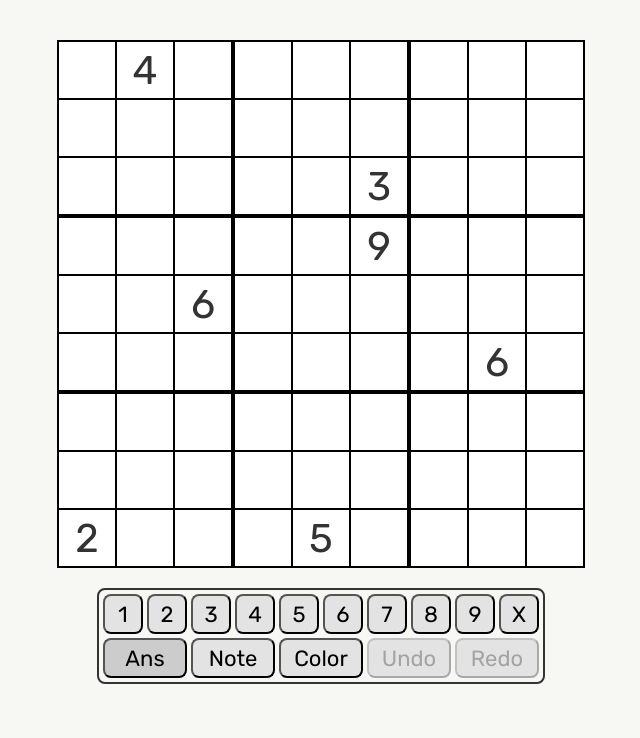
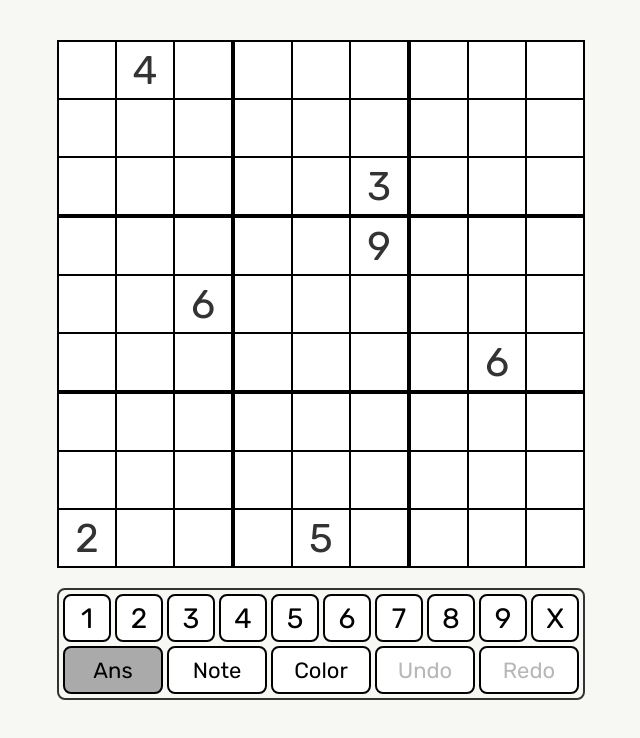
Before and after one commit to coostenbrug/react-sudoku, a React (Create React App) app: page / in a window 1280 px wide. Shown: the top 738 px of the page, without its empty margins (319-959 px from the left). Built offline with nearby package versions, Linux system fonts and the light colour scheme.

Commit message:
adds styling for what input mode is selected

```diff
--- /dev/null
+++ b/src/components/controls/ControlButton.tsx
@@ -0,0 +1,36 @@
+import React from "react"
+import ControlButtonWrapper from "./ControlButtonWrapper"
+import ControlButtonText from "./ControlButtonText"
+
+interface Props {
+    children: React.ReactNode;
+    height?: number;
+    width?: number;
+    pressed?: boolean;
+    controlMode?: number;
+    disabled?: boolean;
+    onClick?: () => void;
+}
+
+const ControlButton = (props: Props) => (
+    <ControlButtonWrapper
+      height={props.height}
+      width={props.width}
+      pressed={props.pressed}
+      disabled={props.disabled}
+      onClick={props.onClick}
+    >
+        <ControlButtonText controlMode={props.controlMode}>{props.children}</ControlButtonText>
+    </ControlButtonWrapper>
+)
+
+ControlButton.defaultProps = {
+    height: 48,
+    width: 48,
+    pressed: false,
+    controlMode: 0,
+    disabled: false,
+    onClick: () => {}
+}
+
+export default ControlButton
--- /dev/null
+++ b/src/components/controls/ControlButtonText.tsx
@@ -0,0 +1,39 @@
+import styled from "styled-components"
+import { theme } from "../../resources"
+
+interface Props {
+    controlMode?: number
+}
+
+const getStyleByControlMode = (controlMode?: number) => {
+    switch (controlMode) {
+        default:
+        case -1: {
+            return 'font-size: 22px;'
+        }
+        case 0: {
+            return `font-size: 28px;`
+        }
+        case 1: {
+            return `font-size: 18px;
+                    position: absolute;
+                    top: 3px;
+                    bottom 5px;`
+        }
+        case 2: {
+            return 'font-size: 0px;'
+        }
+    }
+}
+
+const ControlButtonText = styled.p<Props>`
+    ${(props: Props) => getStyleByControlMode(props.controlMode)}
+    font-family: ${theme.fonts.base};
+    margin: 0;
+`
+
+ControlButtonText.defaultProps = {
+    controlMode: -1
+}
+
+export default ControlButtonText
--- /dev/null
+++ b/src/components/controls/ControlButtonWrapper.tsx
@@ -0,0 +1,37 @@
+import styled from "styled-components"
+import { theme } from "../../resources"
+
+interface Props {
+    height?: number;
+    width?: number;
+    pressed?: boolean;
+    disabled?: boolean;
+    onClick?: Function;
+}
+
+const ControlButtonWrapper = styled.button<Props>((props: Props)=>({
+    fontSize: "22px",
+    position: "relative",
+    fontFamily: theme.fonts.base,
+    background: props.pressed ? "#aaaaaa" : "#ffffff",
+    border: "solid black 2px",
+    borderRadius: 8,
+    height: props.height,
+    width: props.width,
+    ":active": {
+        background: "#cccccc"
+    },
+    ":focus": {
+        outline: "none"
+    }
+}))
+
+ControlButtonWrapper.defaultProps = {
+    height: 48,
+    width: 48,
+    pressed: false,
+    disabled: false,
+    onClick: ()=>{}
+}
+
+export default ControlButtonWrapper
--- /dev/null
+++ b/src/components/controls/ControlPanel.tsx
@@ -0,0 +1,90 @@
+import styled from "styled-components"
+import React from "react"
+import ControlButton from "./ControlButton"
+import ControlButtonWrapper from "./ControlButtonWrapper"
+
+const ControlPanelRow = styled.div({
+    display: "flex"
+})
+
+const ControlPanelWrapper = styled.div({
+    margin: "20px auto 0 auto",
+    border: "solid 2px",
+    borderRadius: 8,
+    display: "flex",
+    flexDirection: "column",
+
+    [`${ControlButtonWrapper}`]: {
+        marginRight: 4,
+        ":first-of-type": {
+            marginLeft: 4
+        }
+    },
+    [`${ControlPanelRow}`]: {
+        marginBottom: 4,
+        ":first-of-type": {
+            marginTop: 4
+        }
+    }
+})
+
+interface Props {
+    functions: {
+        modifyCellContents: Function;
+        clearCellContents: Function;
+        setControlMode: Function;
+        undo: Function;
+        redo: Function;
+    },
+    stateProps: {
+        controlMode: number;
+        undoDisabled: boolean;
+        redoDisabled: boolean;
+    }
+}
+
+const ControlPanel = (props: Props) => {
+    const {
+        modifyCellContents,
+        clearCellContents,
+        setControlMode,
+        undo,
+        redo
+    } = props.functions
+
+    const {
+        controlMode,
+        undoDisabled,
+        redoDisabled
+    } = props.stateProps
+
+    return(
+        <ControlPanelWrapper>
+            <ControlPanelRow>
+                <ControlButton controlMode={controlMode} onClick={function() {modifyCellContents(1)}}>1</ControlButton>
+                <ControlButton controlMode={controlMode} onClick={function() {modifyCellContents(2)}}>2</ControlButton>
+                <ControlButton controlMode={controlMode} onClick={function() {modifyCellContents(3)}}>3</ControlButton>
+                <ControlButton controlMode={controlMode} onClick={function() {modifyCellContents(4)}}>4</ControlButton>
+                <ControlButton controlMode={controlMode} onClick={function() {modifyCellContents(5)}}>5</ControlButton>
+                <ControlButton controlMode={controlMode} onClick={function() {modifyCellContents(6)}}>6</ControlButton>
+                <ControlButton controlMode={controlMode} onClick={function() {modifyCellContents(7)}}>7</ControlButton>
+                <ControlButton controlMode={controlMode} onClick={function() {modifyCellContents(8)}}>8</ControlButton>
+                <ControlButton controlMode={controlMode} onClick={function() {modifyCellContents(9)}}>9</ControlButton>
+                <ControlButton controlMode={controlMode} onClick={function() {clearCellContents()}}>X</ControlButton>
+            </ControlPanelRow>
+            <ControlPanelRow>
+                <ControlButton controlMode={-1} pressed={controlMode === 0} width={100} onClick={function() {setControlMode(0)}}>Ans</ControlButton>
+                <ControlButton controlMode={-1} pressed={controlMode === 1} width={100} onClick={function() {setControlMode(1)}}>Note</ControlButton>
+                <ControlButton controlMode={-1} pressed={controlMode === 2} width={100} onClick={function() {setControlMode(2)}}>Color</ControlButton>
+                <ControlButton controlMode={-1} disabled={undoDisabled} width={100} onClick={function() {undo()}}>Undo</ControlButton>
+                <ControlButton controlMode={-1} disabled={redoDisabled} width={100} onClick={function() {redo()}}>Redo</ControlButton>
+            </ControlPanelRow>
+        </ControlPanelWrapper>
+    )
+}
+
+ControlPanel.defaultProps = {
+    handleOnClick: () => {}
+}
+
+export default ControlPanel
--- /dev/null
+++ b/src/components/controls/index.ts
@@ -0,0 +1,2 @@
+export { default as ControlButton } from "../controls/ControlButton"
+export { default as ControlPanel } from "../controls/ControlPanel"
--- a/src/components/sudoku/ControlButton.tsx
+++ /dev/null
@@ -1,30 +0,0 @@
-import styled from "styled-components"
-import { theme } from "../../resources"
-
-interface Props {
-    height?: number;
-    width?: number;
-    pressed?: boolean;
-}
-
-const ControlButton = styled.button((props: Props)=>({
-    fontFamily: theme.fonts.base,
-    background: props.pressed ? "#cccccc" : "#e3e3e3",
-    borderRadius: 8,
-    height: props.height,
-    width: props.width,
-    fontSize: "22px",
-    ":active": {
-        background: "#cccccc"
-    },
-    ":focus": {
-        outline: "none"
-    }
-}))
-
-ControlButton.defaultProps = {
-    height: 40,
-    width: 40
-}
-
-export default ControlButton
--- a/src/components/sudoku/ControlPanel.tsx
+++ /dev/null
@@ -1,89 +0,0 @@
-import styled from "styled-components"
-import React from "react"
-import ControlButton from "./ControlButton"
-
-const ControlPanelRow = styled.div({
-    display: "flex"
-})
-
-const ControlPanelWrapper = styled.div({
-    margin: "20px auto 0 auto",
-    border: "solid 2px",
-    borderRadius: 8,
-    display: "flex",
-    flexDirection: "column",
-
-    [`${ControlButton}`]: {
-        marginRight: 4,
-        ":first-of-type": {
-            marginLeft: 4
-        }
-    },
-    [`${ControlPanelRow}`]: {
-        marginBottom: 4,
-        ":first-of-type": {
-            marginTop: 4
-        }
-    }
-})
-
-interface Props {
-    functions: {
-        modifyCellContents: Function;
-        clearCellContents: Function;
-        setControlMode: Function;
-        undo: Function;
-        redo: Function;
-    },
-    stateProps: {
-        controlMode: number;
-        undoDisabled: boolean;
-        redoDisabled: boolean;
-    }
-}
-
-const ControlPanel = (props: Props) => {
-    const {
-        modifyCellContents,
-        clearCellContents,
-        setControlMode,
-        undo,
-        redo
-    } = props.functions
-
-    const {
-        controlMode,
-        undoDisabled,
-        redoDisabled
-    } = props.stateProps
-
-    return(
-        <ControlPanelWrapper>
-            <ControlPanelRow>
-                <ControlButton onClick={function() {modifyCellContents(1)}}>1</ControlButton>
-                <ControlButton onClick={function() {modifyCellContents(2)}}>2</ControlButton>
-                <ControlButton onClick={function() {modifyCellContents(3)}}>3</ControlButton>
-                <ControlButton onClick={function() {modifyCellContents(4)}}>4</ControlButton>
-                <ControlButton onClick={function() {modifyCellContents(5)}}>5</ControlButton>
-                <ControlButton onClick={function() {modifyCellContents(6)}}>6</ControlButton>
-                <ControlButton onClick={function() {modifyCellContents(7)}}>7</ControlButton>
-                <ControlButton onClick={function() {modifyCellContents(8)}}>8</ControlButton>
-                <ControlButton onClick={function() {modifyCellContents(9)}}>9</ControlButton>
-                <ControlButton onClick={function() {clearCellContents()}}>X</ControlButton>
-            </ControlPanelRow>
-            <ControlPanelRow>
-                <ControlButton pressed={controlMode === 0} width={84} onClick={function() {setControlMode(0)}}>Ans</ControlButton>
-                <ControlButton pressed={controlMode === 1} width={84} onClick={function() {setControlMode(1)}}>Note</ControlButton>
-                <ControlButton pressed={controlMode === 2} width={84} onClick={function() {setControlMode(2)}}>Color</ControlButton>
-                <ControlButton disabled={undoDisabled} width={84} onClick={function() {undo()}}>Undo</ControlButton>
-                <ControlButton disabled={redoDisabled} width={84} onClick={function() {redo()}}>Redo</ControlButton>
-            </ControlPanelRow>
-        </ControlPanelWrapper>
-    )
-}
-
-ControlPanel.defaultProps = {
-    handleOnClick: () => {}
-}
-
-export default ControlPanel
--- a/src/components/sudoku/Sudoku.tsx
+++ b/src/components/sudoku/Sudoku.tsx
@@ -1,6 +1,6 @@
 import React from "react"
 import SudokuBoard from "./SudokuBoard"
-import ControlPanel from "./ControlPanel"
+import { ControlPanel } from "../controls"
 import { CellArray, Stack } from "../../utils"
 import cellDataReducer from "./cellDataReducer"
 import { BoardData, Cell } from "../../types/types"
--- a/src/components/sudoku/index.ts
+++ b/src/components/sudoku/index.ts
@@ -2,7 +2,4 @@ export { Cell } from "./Cell"
 export { default as CellGroup } from "./CellGroup"
 export { default as SudokuBoard } from "./SudokuBoard"
 
-export { default as ControlButton } from "./ControlButton"
-export { default as ControlPanel } from "./ControlPanel"
-
 export { default as Sudoku } from "./Sudoku"
```
